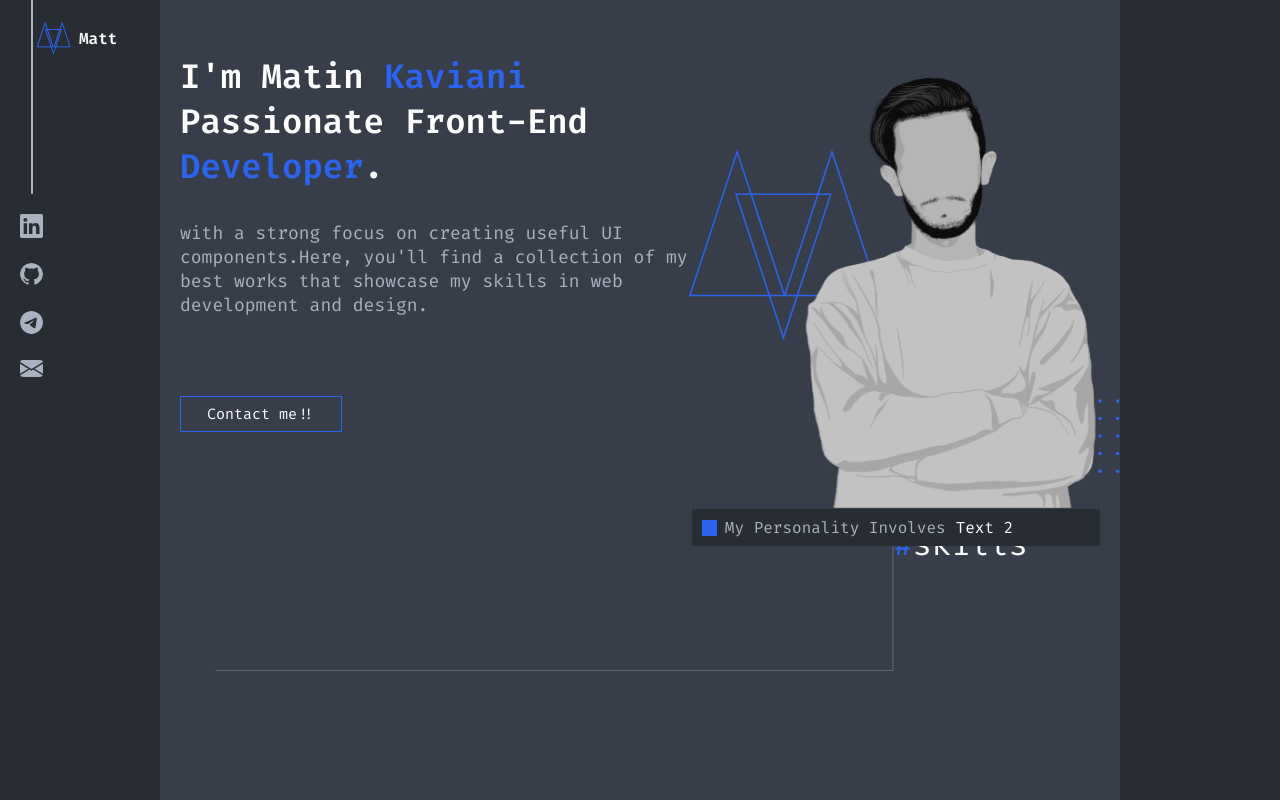
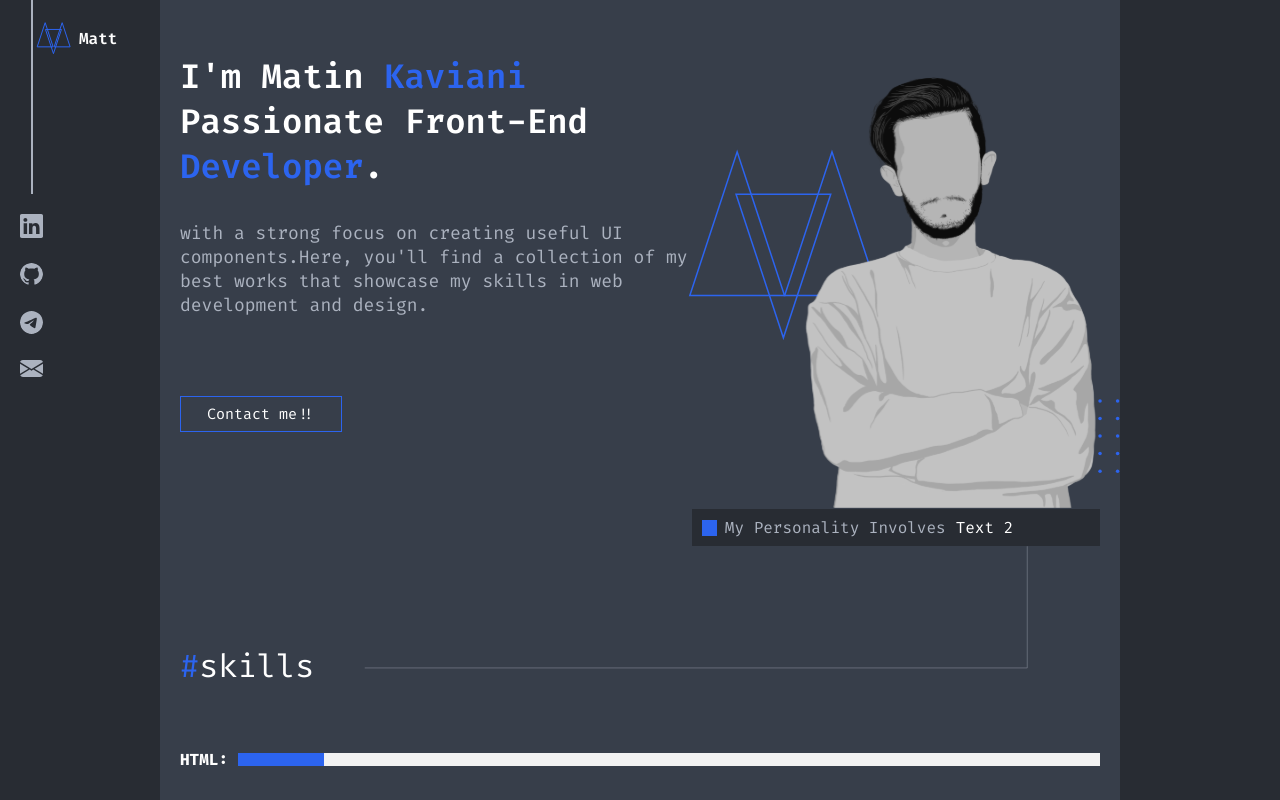
Before and after one commit to matinkaviani/matinkaviani, a Next.js app: page / in a window 1280 px wide. Shown: the top 800 px of the page. Built offline with nearby package versions, Linux system fonts and the light colour scheme.

Commit message:
add skill progress component

```diff
--- /dev/null
+++ b/modules/Skills/ProgressBar/index.tsx
@@ -0,0 +1,29 @@
+import { useEffect, useRef, useState } from 'react';
+import styles from '@/styles/skills/ProgressBar.module.css';
+
+interface ProgressBarProps {
+    skill: string;
+    progress: number;
+}
+
+const ProgressBar: React.FC<ProgressBarProps> = ({ skill, progress }) => {
+    const progressRef = useRef<HTMLDivElement>(null);
+
+    useEffect(() => {
+        const progressElement = progressRef.current;
+        if (progressElement) {
+            progressElement.style.width = `${progress}%`;
+        }
+    }, [progress]);
+
+    return (
+        <div className={styles.container}>
+            <span className={styles.skillName}>{skill}:</span>
+            <div className={styles.progressBar}>
+                <div ref={progressRef} className={styles.progressIndicator}></div>
+            </div>
+        </div>
+    );
+};
+
+export default ProgressBar;
--- a/modules/Skills/index.tsx
+++ b/modules/Skills/index.tsx
@@ -1,11 +1,31 @@
 import styles from '@/styles/intro/Intro.module.css'
-import { useTranslation } from 'react-i18next';
 import Title from '../Shared/Title';
+import ProgressBar from './ProgressBar';
+import { useEffect, useState } from 'react';
 const Skills = () => {
-    const { t } = useTranslation();
+    const [skills, setSkills] = useState([
+        { skill: 'HTML', progress: 80 },
+        { skill: 'CSS', progress: 70 },
+        { skill: 'JavaScript', progress: 60 },
+    ]);
+
+    useEffect(() => {
+        // Simulate progress updates
+        const interval = setInterval(() => {
+            setSkills((prevSkills) =>
+                prevSkills.map((skill) => ({
+                    ...skill,
+                    progress: skill.progress < 100 ? skill.progress + 10 : skill.progress,
+                }))
+            );
+        }, 1000);
+
+        return () => clearInterval(interval);
+    }, []);
     return (
         <div id={styles.skills}>
             <Title title='skills' />
+            <ProgressBar skill='HTML' progress={10} />
         </div>
     )
 }
--- a/styles/shared/Title.module.css
+++ b/styles/shared/Title.module.css
@@ -1,15 +1,19 @@
 #title {
-    margin-top: -23px;
+  margin-bottom: -18px;
+  margin-right: 50px;
   font-size: var(--fs32);
 }
 
 .sharp {
   color: rgb(var(--blueText));
 }
+
 .seperator {
   padding-right: 72px;
   display: flex;
   justify-content: flex-end;
+  flex-flow: row-reverse;
+  align-items: flex-end;
 }
 
 .seperator svg {
--- /dev/null
+++ b/styles/skills/ProgressBar.module.css
@@ -0,0 +1,24 @@
+.container {
+    margin-top: 80px;
+    display: flex;
+    align-items: center;
+}
+
+.skillName {
+    font-weight: bold;
+    margin-right: 10px;
+}
+
+.progressBar {
+    height: 13px;
+    background-color: #f2f2f2;
+    overflow: hidden;
+    width: 100%;
+}
+
+.progressIndicator {
+    height: 100%;
+    background-color: rgb(var(--blueText));
+    width: 0;
+    transition: width 0.5s ease;
+}
```
Lines whose indentation alone changed are shown as unchanged.
